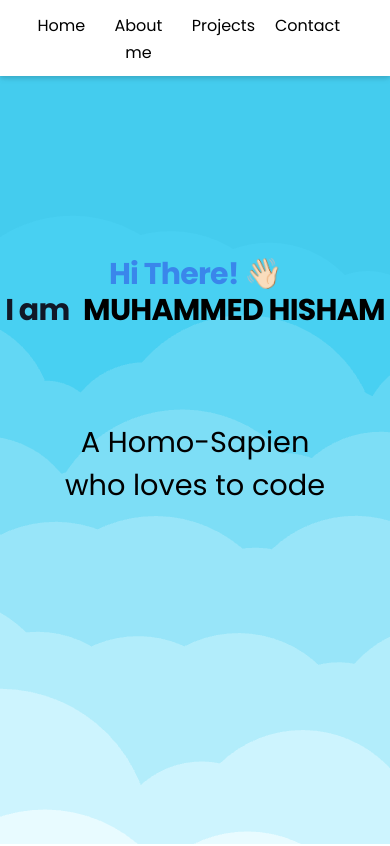
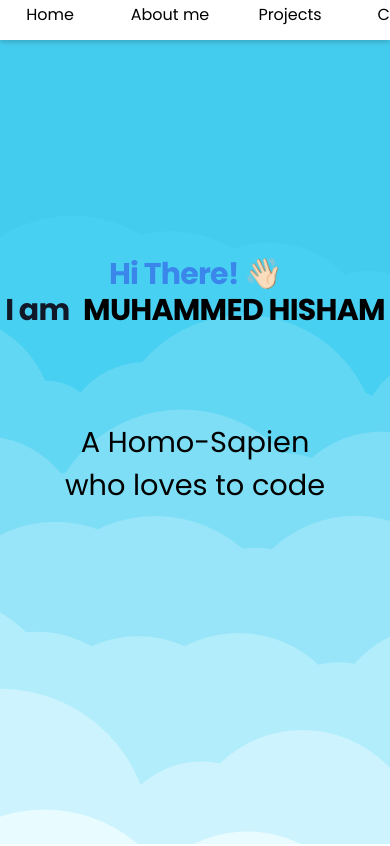
Before and after one commit to Hisham546/hisham-portfolio, a React (Create React App) app: page /about in a window 390 px wide. Shown: the top 846 px of the page. Built offline with nearby package versions, Linux system fonts and the light colour scheme.

Commit message:
responsiveness

```diff
--- a/src/components/data/Navbar.css
+++ b/src/components/data/Navbar.css
@@ -9,6 +9,14 @@
     position: fixed;
     box-shadow: 0 2px 4px 0 rgba(0, 0, 0, 0.1), 0 3px 6px 0 rgba(0, 0, 0, 0.08);
 }
+
+@media (max-width: 768px) {
+    .navbar {
+        width: 100%;
+        height: 30px;
+    }
+}
+
 
 .navbar .logo {
     width: 150px;
@@ -39,6 +47,19 @@
     cursor: grab;
 }
 
+@media (max-width: 768px) {
+
+
+    .cursor-pointer {
+        width: 100px;
+        height: 40px;
+        text-align: center;
+
+    }
+
+}
+
+
 .link {
     color: inherit;
     /* Ensures Link inherits the color property */
--- a/src/presentation/project/project.css
+++ b/src/presentation/project/project.css
@@ -178,6 +178,7 @@
         font-size: 0.9em;
     }
 }
+
 .source-code {
     color: #83b6e3;
     text-decoration: underline;
@@ -253,7 +254,6 @@
         justify-content: center;
         gap: 10px;
         display: flex;
-
     }
 
     .child4 {
@@ -264,7 +264,6 @@
         gap: 10px;
         display: flex;
     }
-
 
     .projectDetailsParent {
         width: 100%;
@@ -287,5 +286,4 @@
         font-size: .6em;
         font-family: 'Poppins', sans-serif;
     }
-
 }
```
